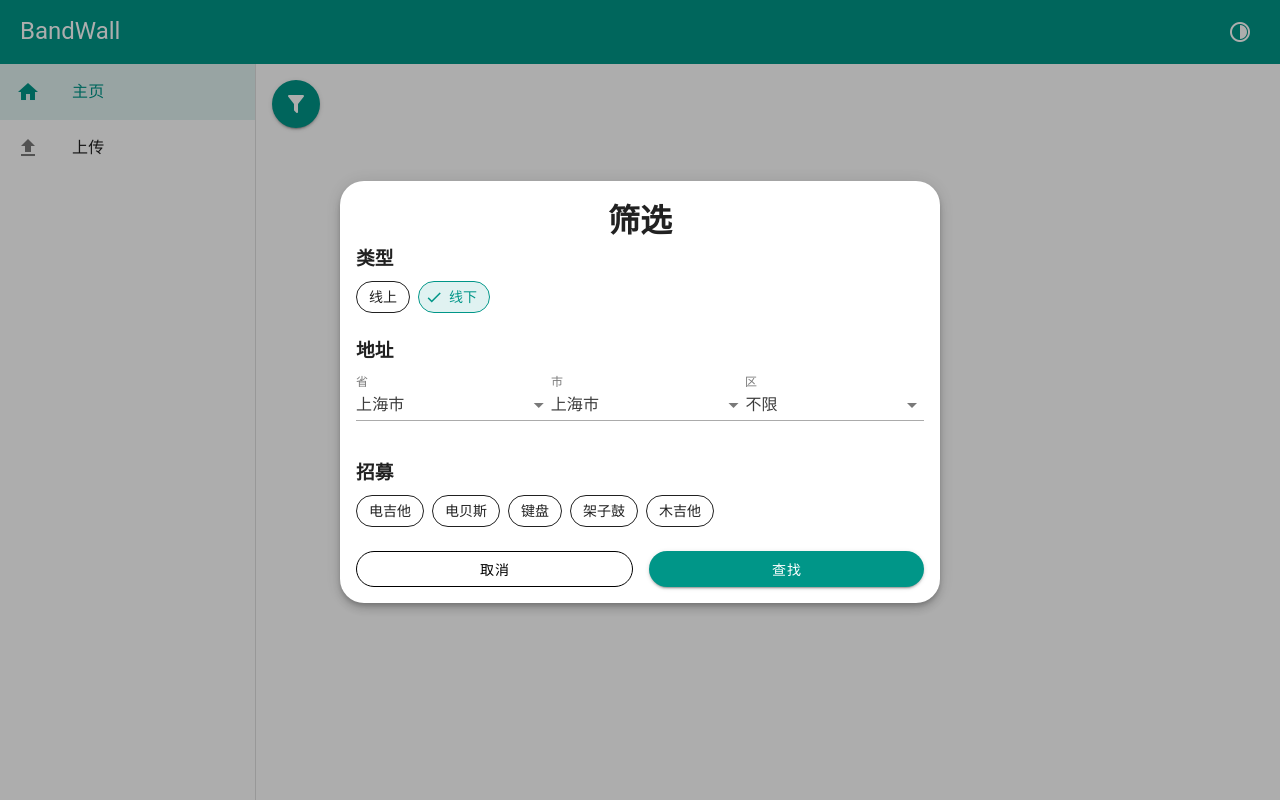
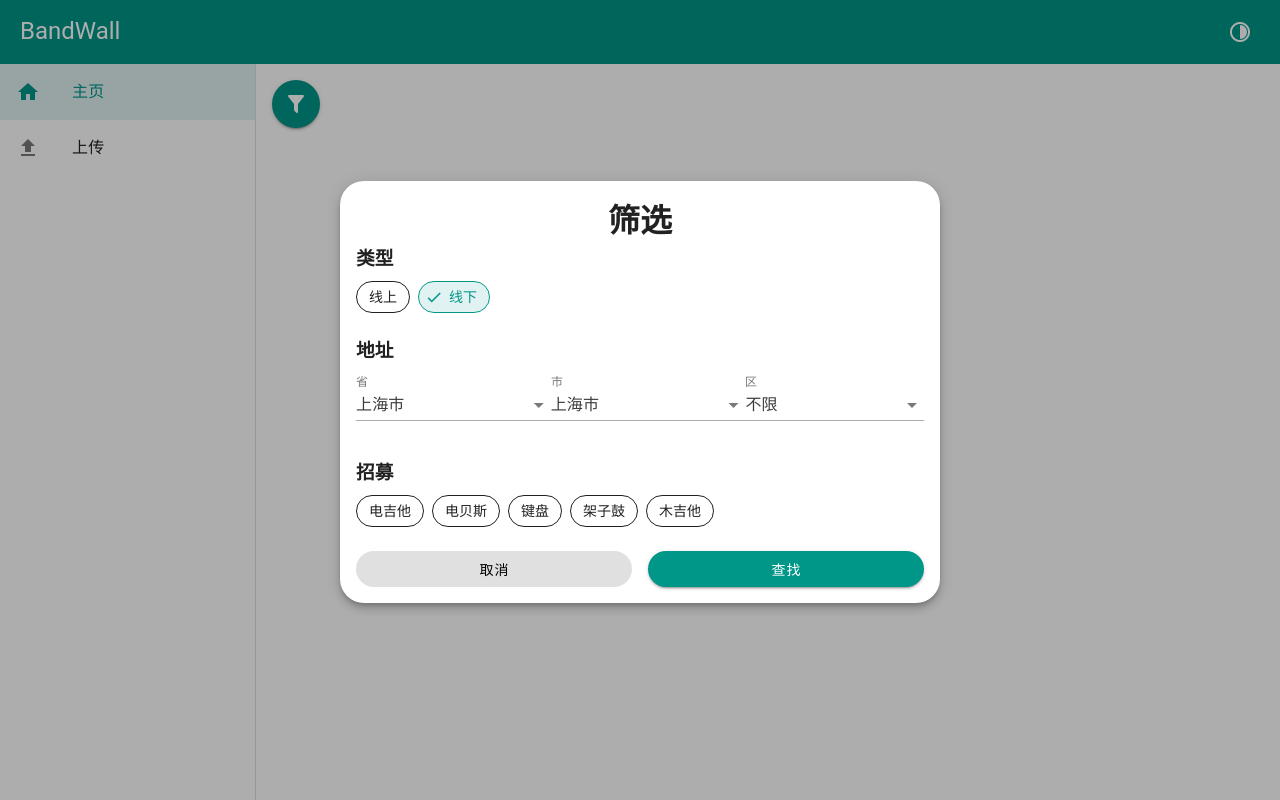
Before and after one commit to korin5/BandWall, a Vue app: page / in a window 1280 px wide. Both pictures are taken after a click on the button 296 px from the left and 104 px from the top of the page. Built offline with nearby package versions, Linux system fonts and the light colour scheme.

Commit message:
修改按钮样式

```diff
--- a/src/components/Filter.vue
+++ b/src/components/Filter.vue
@@ -23,7 +23,7 @@
   </v-chip-group>
 
   <v-sheet class="d-flex flex-row">
-    <v-btn variant="outlined" class="mt-4 bg-surface flex-1-0" rounded="xl" @click="store.show_filter = false">取消</v-btn>
+    <v-btn  variant="tonal" class="mt-4 bg-surface flex-1-0" rounded="xl" @click="store.show_filter = false">取消</v-btn>
     <v-btn color="teal" class="mt-4 ml-4 flex-1-0" rounded="xl" @click="submit" :loading="loading">查找</v-btn>
   </v-sheet>
 </template>
```
Also changed, not shown: 1 other file (tests, documents, lock files or other folders).
